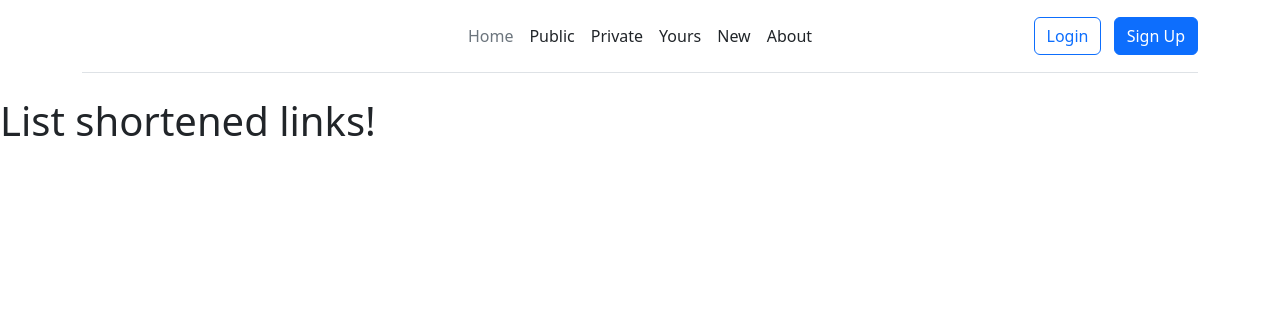
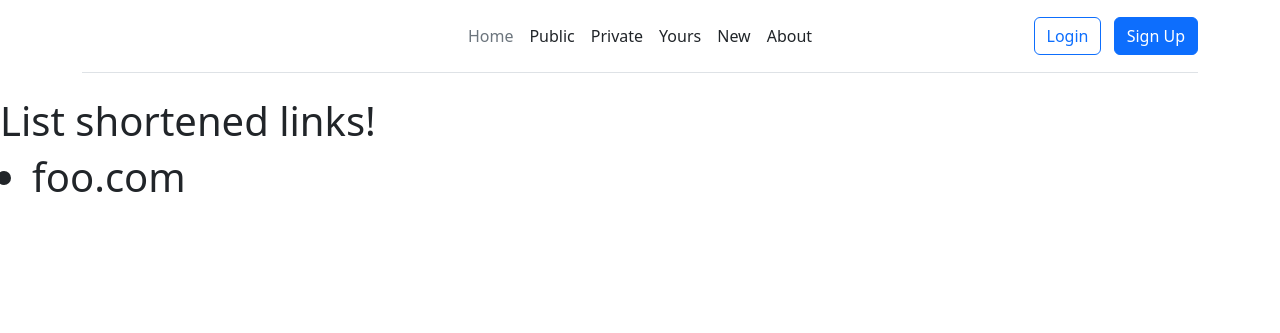
Before and after one commit to nethopper2/shortly, a Django app: page /u/list/ in a window 1280 px wide. Shown: the top 333 px of the page. Run offline with Django 4.2, Linux system fonts and the light colour scheme; some libraries are stand-ins or nearby versions.

Commit message:
* added a ul list

```diff
--- a/templates/shortener/list.html
+++ b/templates/shortener/list.html
@@ -5,5 +5,8 @@
 {% block content %}
 <div class="h1">
     <h1>List shortened links!</h1>
+    <ul>
+        <li>foo.com</li>
+    </ul>
 </div>
 {% endblock %}
```
